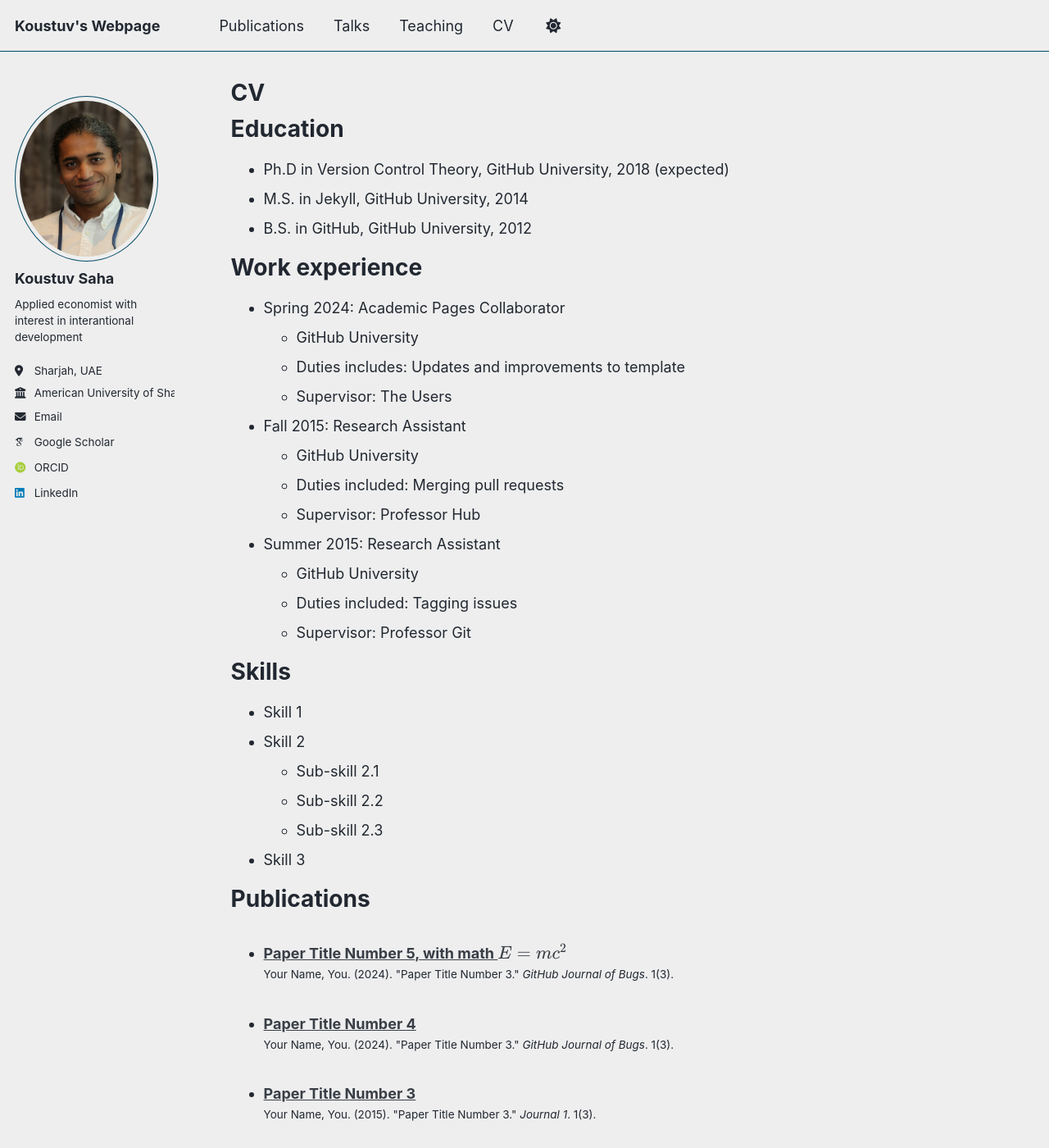
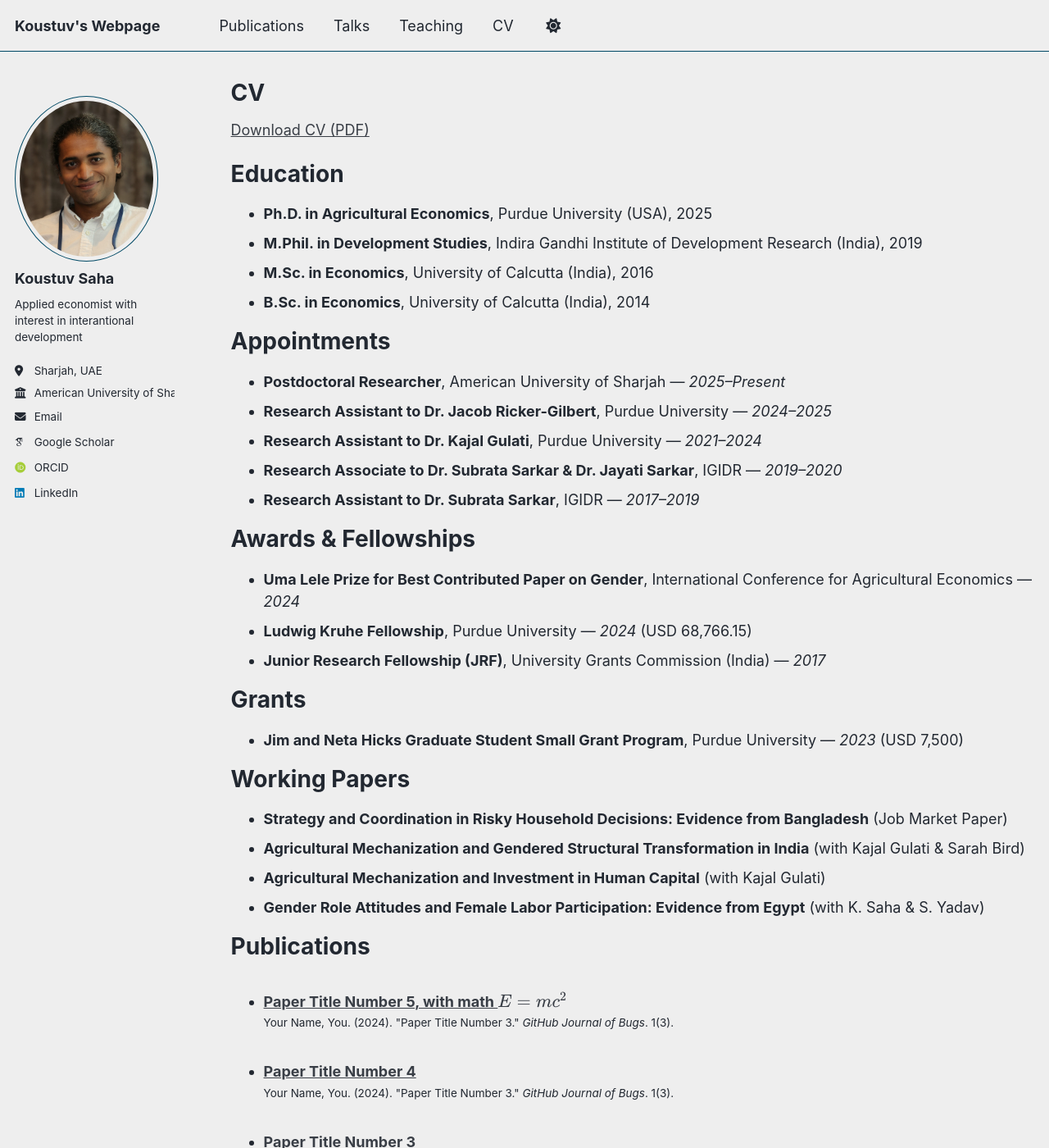
Before and after one commit to sahakoustuv/koustuvsaha.github.io, a Jekyll site: the page built from _pages/cv.md, in a window 1280 px wide and 1400 px high. Shown: the whole window at 82% size. Built offline with Jekyll 4.4.1, drawn with Linux system fonts in a browser that asks for light colours; some web fonts are replaced; a script that is not in the unit is left out; some of the changed text lies outside the part shown.

Commit message:
Updated cv.md and added a pdf for cv

```diff
--- a/_pages/cv.md
+++ b/_pages/cv.md
@@ -9,56 +9,80 @@ redirect_from:
 
 {% include base_path %}
 
+[Download CV (PDF)](/files/Koustuv_Saha_CV.pdf)
+
 Education
 ======
-* Ph.D in Version Control Theory, GitHub University, 2018 (expected)
-* M.S. in Jekyll, GitHub University, 2014
-* B.S. in GitHub, GitHub University, 2012
+* **Ph.D. in Agricultural Economics**, Purdue University (USA), 2025
+* **M.Phil. in Development Studies**, Indira Gandhi Institute of Development Research (India), 2019
+* **M.Sc. in Economics**, University of Calcutta (India), 2016
+* **B.Sc. in Economics**, University of Calcutta (India), 2014
 
-Work experience
+Appointments
 ======
-* Spring 2024: Academic Pages Collaborator
-  * GitHub University
-  * Duties includes: Updates and improvements to template
-  * Supervisor: The Users
+* **Postdoctoral Researcher**, American University of Sharjah — *2025–Present*
+* **Research Assistant to Dr. Jacob Ricker-Gilbert**, Purdue University — *2024–2025*
+* **Research Assistant to Dr. Kajal Gulati**, Purdue University — *2021–2024*
+* **Research Associate to Dr. Subrata Sarkar & Dr. Jayati Sarkar**, IGIDR — *2019–2020*
+* **Research Assistant to Dr. Subrata Sarkar**, IGIDR — *2017–2019*
 
-* Fall 2015: Research Assistant
-  * GitHub University
-  * Duties included: Merging pull requests
-  * Supervisor: Professor Hub
+Awards & Fellowships
+======
+* **Uma Lele Prize for Best Contributed Paper on Gender**, International Conference for Agricultural Economics — *2024*
+* **Ludwig Kruhe Fellowship**, Purdue University — *2024* (USD 68,766.15)
+* **Junior Research Fellowship (JRF)**, University Grants Commission (India) — *2017*
 
-* Summer 2015: Research Assistant
-  * GitHub University
-  * Duties included: Tagging issues
-  * Supervisor: Professor Git
+Grants
+======
+* **Jim and Neta Hicks Graduate Student Small Grant Program**, Purdue University — *2023* (USD 7,500)
+
+Working Papers
+======
+* **Strategy and Coordination in Risky Household Decisions: Evidence from Bangladesh** (Job Market Paper)
+* **Agricultural Mechanization and Gendered Structural Transformation in India** (with Kajal Gulati & Sarah Bird)
+* **Agricultural Mechanization and Investment in Human Capital** (with Kajal Gulati)
+* **Gender Role Attitudes and Female Labor Participation: Evidence from Egypt** (with K. Saha & S. Yadav)
+
+Publications
+======
+<ul>
+{% for post in site.publications reversed %}
+  {% include archive-single-cv.html %}
+{% endfor %}
+</ul>
+
+Talks
+======
+<ul>
+{% for post in site.talks reversed %}
+  {% include archive-single-talk-cv.html %}
+{% endfor %}
+</ul>
+
+Teaching
+======
+<ul>
+{% for post in site.teaching reversed %}
+  {% include archive-single-cv.html %}
+{% endfor %}
+</ul>
+
+Additional Teaching / TA
+======
+* **TA**, AGEC 217: Introductory Economics (Undergraduate), Purdue — *2024*
+* **TA**, Econometrics I (Graduate), IGIDR — *2018*
+
+Service
+======
+* **Referee**: *Agricultural Economics*; *Review of Development Economics*
 
 Skills
 ======
-* Skill 1
-* Skill 2
-  * Sub-skill 2.1
-  * Sub-skill 2.2
-  * Sub-skill 2.3
-* Skill 3
+* **Econometrics & Programming**: Stata (advanced), R, Python, Matlab, Julia, GAMS, RunGTAP
+* **Spatial/Climate Data**: raster/terra, GDAL, exactextractr, NetCDF processing
+* **Methods**: Experimental design, causal inference, IV/FE panels
 
-Publications
+Languages & Citizenship
 ======
-  <ul>{% for post in site.publications reversed %}
-    {% include archive-single-cv.html %}
-  {% endfor %}</ul>
-
-Talks
-======
-  <ul>{% for post in site.talks reversed %}
-    {% include archive-single-talk-cv.html  %}
-  {% endfor %}</ul>
-
-Teaching
-======
-  <ul>{% for post in site.teaching reversed %}
-    {% include archive-single-cv.html %}
-  {% endfor %}</ul>
-
-Service and leadership
-======
-* Currently signed in to 43 different slack teams
+* **Languages**: English (first language), Bengali (native), Hindi (social proficiency)
+* **Citizenship**: India
```
Also changed, not shown: 1 other file.
